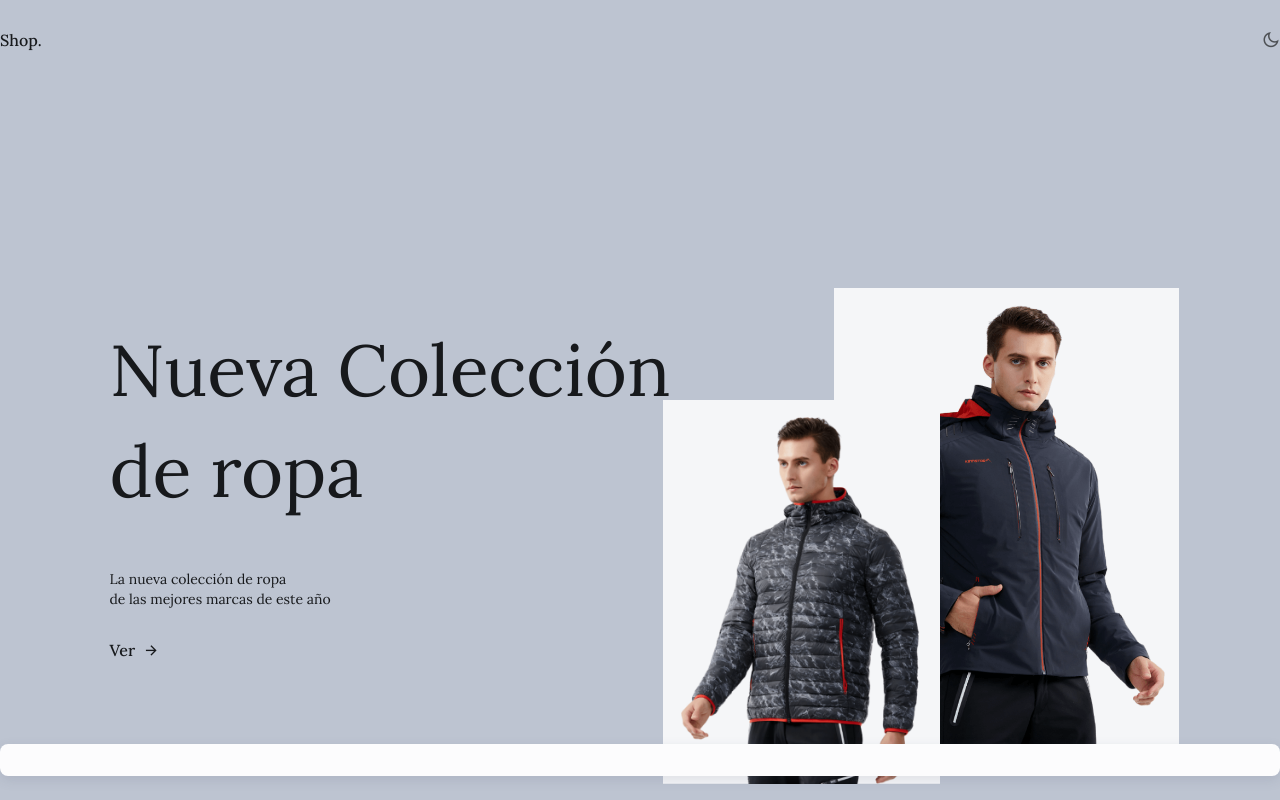
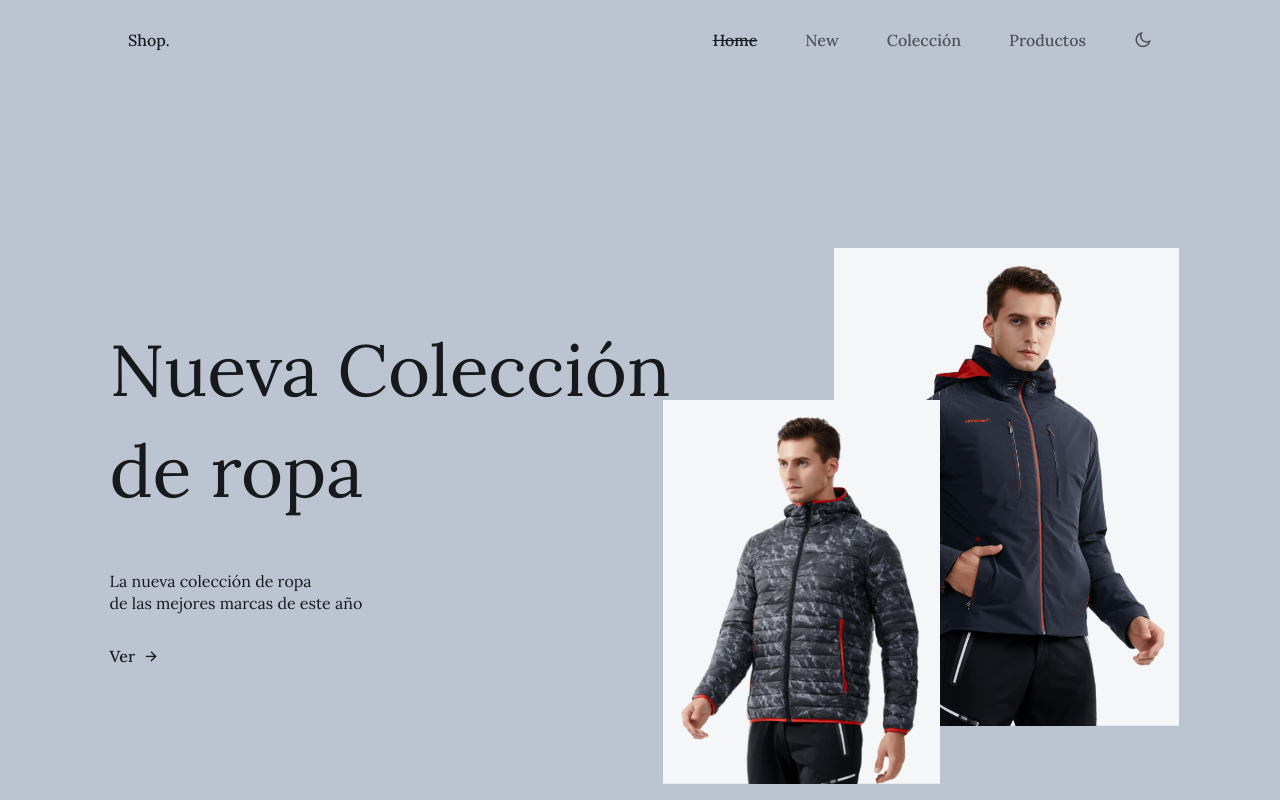
Before and after one commit to NicoJCastro/tiendaderopas, a plain HTML site: page index.html in a window 1280 px wide. Shown: the top 800 px of the page. Drawn offline with nearby package versions, Linux system fonts and the light colour scheme.

Commit message:
Actualizar estilos CSS y scripts JS

```diff
--- a/css/styles.css
+++ b/css/styles.css
@@ -65,9 +65,14 @@
 
 * {
     box-sizing: border-box;
+
     padding: 0;
     margin: 0;
 }
+
+
+
+
 
 html {
     scroll-behavior: smooth;
@@ -152,7 +157,7 @@ body.dark-theme {
 /* REUSABLE CSS CLASSES */
 
 .container {
-    max-width: 1024;
+    max-width: 1024px;
     margin-right: 1.5rem;
     margin-left: 1.5rem;
 
@@ -203,7 +208,7 @@ body.dark-theme {
     font-weight: var(--font-medium);
 }
 
-@media screen and (min-width: 1023px) {
+ @media screen and (max-width: 1023px) {
     .nav__menu {
         position: fixed;
         bottom: 1.5rem;
@@ -215,10 +220,12 @@ body.dark-theme {
         margin: 0 auto;
         padding: 1.25rem 2.8rem;
         border-radius: .5rem;
-        transition: .4s;
-        /*Por animacion de dark mode*/
+        transition: .4s; /*Por animacion de dark mode*/
+
     }
-}
+
+
+
 
     .nav__list {
         display: flex;
@@ -243,7 +250,7 @@ body.dark-theme {
         font-size: .688rem;
     }
 
-
+}
 
 /* Cambiar background header usando Javascript y css */
 
@@ -630,7 +637,7 @@ body.dark-theme {
 
 /* PARA SMALL DEVICES */
 
-@media screen and (min-width: 340px) {
+@media screen and (max-width: 340px) {
     .container {
         margin-left: 1rem;
         margin-right: 1rem;
@@ -712,7 +719,7 @@ body.dark-theme {
 
 /* PARA MEDIANOS DEVIcES */
 
-@media (min-width: 575px) {
+@media screen and (min-width: 576px) {
     .nav__menu {
         width: 342px;
     }
@@ -722,7 +729,7 @@ body.dark-theme {
     }
 }
 
-@media (min-width: 767px) {
+@media screen and (min-width: 767px) {
 
     .home__container,
     .new__container {
@@ -745,7 +752,7 @@ body.dark-theme {
     }
 }
 
-@media (min-width: 1023px) {
+@media screen and (min-width: 1023px) {
 
     .section {
         padding: 7rem 0 1rem;
@@ -776,7 +783,7 @@ body.dark-theme {
         transition: .3s;
     }
 
-    .nav__link {
+    .nav__link i {
         display: none;
     }
 
@@ -819,14 +826,14 @@ body.dark-theme {
     }
 }
 
-@media (min-width: 1054px) {
+@media screen and (min-width: 1054px) {
     .container{
         margin-left: auto;
         margin-right: auto;
     }
 }
 
-@media (min-width: 1124px) {
+@media screen and  (min-width: 1124px) {
     .home__container{
         padding: 10rem 0 3rem;
         column-gap: 0;
@@ -852,9 +859,10 @@ body.dark-theme {
     }
 
     .new__img{
+        width: 300px;
         margin-bottom: 1.25rem;
     }
-    new__title{
+    .new__title{
         font-size: var(--h3-font-size);
     }
 
@@ -862,10 +870,12 @@ body.dark-theme {
         height: 760px;
         margin-bottom: 2rem;
     }
+
     .collection__explore:nth-child(1){
         grid-template-columns: max-content 330px;
         margin-left: 10rem;
     }
+
     .collection__explore:nth-child(2){
         grid-template-columns: 330px max-content;
         margin-right: 10rem;
@@ -889,12 +899,12 @@ body.dark-theme {
         bottom: 3rem;
     }
 }
-@media (min-width: 2048px) {
+@media screen and (min-width: 2048px) {
     .body{
         zoom: 1.3;
     }
 }
-@media (min-width: 3840px) {
+@media screen and(min-width: 3840px) {
     .body{
         zoom: 2.3;
     }
--- a/js/script.js
+++ b/js/script.js
@@ -39,21 +39,50 @@ let swiperProducts = new Swiper(".products__container", {
 
 //   SCROLL SECTIONS ACTIVE LINK
 
-const sections = document.querySelectorAll('section[id]')
+// const sections = document.querySelectorAll('section[id]')
+// const navLinks = document.querySelectorAll('.nav__menu a.nav__link');
+
+// function scrollActive() {
+//     const scrollY = window.scrollY;
+
+//     sections.forEach(current => {
+//         const sectionHeight = current.offsetHeight, sectionTop = current.offsetTop - 58, sectionId = current.getAttribute('id'), sectionsClass = document.querySelector('.nav__menu a[href*=' + sectionId + ']');
+
+//         if (scrollY > sectionTop && scrollY <= sectionTop + sectionHeight) {
+//             sectionsClass.classList.add('active-link');
+//         } else {
+//             sectionsClass.classList.remove('active-link');
+//         }
+//     });
+// }
+const sections = document.querySelectorAll('section[id]');
+const navLinks = document.querySelectorAll('.nav__menu a.nav__link');
 
 function scrollActive() {
     const scrollY = window.scrollY;
 
     sections.forEach(current => {
-        const sectionHeight = current.offsetHeight, sectionTop = current.offsetTop - 58, sectionId = current.getAttribute('id'), sectionsClass = document.querySelector('.nav__menu a[href*=' + sectionId + ']');
+        const sectionHeight = current.offsetHeight;
+        const sectionTop = current.offsetTop - 58;
+        const sectionId = current.getAttribute('id');
 
-        if (scrollY > sectionTop && scrollY <= sectionTop + sectionHeight) {
-            sectionsClass.classList.add('active-link');
-        } else {
-            sectionsClass.classList.remove('active-link');
-        }
+        navLinks.forEach(link => {
+            if (link.getAttribute('href') === '#' + sectionId) {
+                if (scrollY > sectionTop && scrollY <= sectionTop + sectionHeight) {
+                    link.classList.add('active-link');
+                } else {
+                    link.classList.remove('active-link');
+                }
+            }
+        });
     });
 }
+
+// Llamada inicial a scrollActive para configurar el estado de los enlaces al cargar la página
+scrollActive();
+
+// Llamada a scrollActive cuando se produce el evento de desplazamiento
+window.addEventListener('scroll', scrollActive);
 
 // SHOW SCROLL UP
 
```
Also changed, not shown: index.html (+3 -3 lines).
